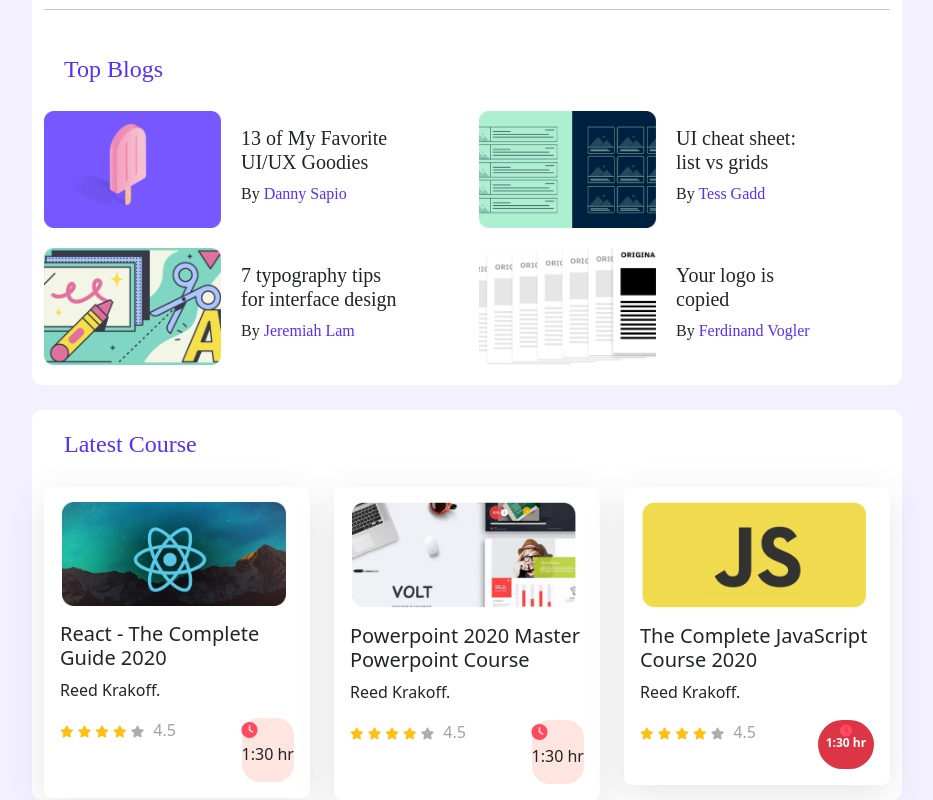
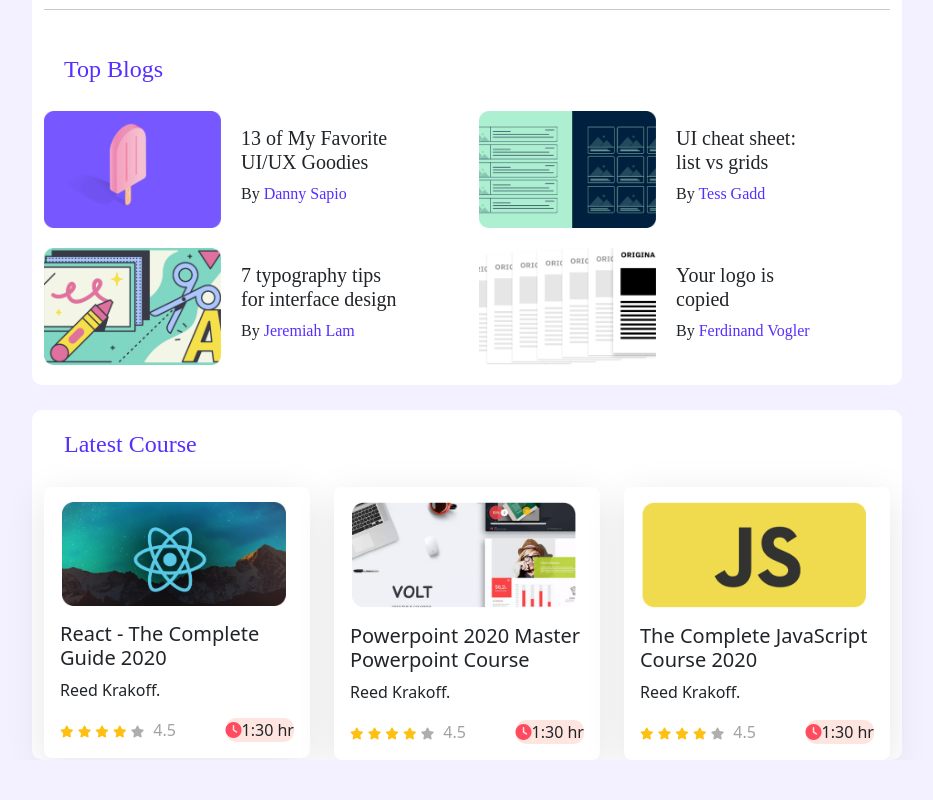
Before and after one commit to Farhan-Hasan-Nilok/Leader-Website, a plain HTML site: page index.html in a window 1280 px wide. Shown: the part 348-1148 px from the top of the page, without its empty margins (173-1106 px from the left). After the commit the page ends 1108 px from the top, so only its background shows below. Drawn offline with nearby package versions, Linux system fonts and the light colour scheme.

Commit message:
Complete

```diff
--- a/index.html
+++ b/index.html
@@ -9,6 +9,7 @@
     <link href="https://cdn.jsdelivr.net/npm/bootstrap@5.1.3/dist/css/bootstrap.min.css" rel="stylesheet"
         integrity="sha384-1BmE4kWBq78iYhFldvKuhfTAU6auU8tT94WrHftjDbrCEXSU1oBoqyl2QvZ6jIW3" crossorigin="anonymous">
     <link rel="stylesheet" href="style.css">
+    <link rel="stylesheet" href="https://unpkg.com/aos@next/dist/aos.css" />
     <script src="https://kit.fontawesome.com/5a7a7fb77b.js" crossorigin="anonymous"></script>
 </head>
 
@@ -89,7 +90,7 @@
                         <div>
                             <img src="images/blogs/blog-1.png" alt="">
                         </div>
-                        <div class="blog-align">
+                        <div class="blog-align"data-aos="fade-left">
                             <h4>13 of My Favorite<br>
                                 UI/UX Goodies</h4>
                             <p>By <span>Danny Sapio</span></p>
@@ -101,7 +102,7 @@
                         <div>
                             <img src="images/blogs/blog-2.png" alt="">
                         </div>
-                        <div class="blog-align">
+                        <div class="blog-align"data-aos="fade-left">
                             <h4>UI cheat sheet:<br>
                                 list vs grids</h4>
                             <p>By <span>Tess Gadd</span></p>
@@ -113,7 +114,7 @@
                         <div>
                             <img src="images/blogs/blog-3.png" alt="">
                         </div>
-                        <div class="blog-align">
+                        <div class="blog-align"data-aos="fade-left">
                             <h4>7 typography tips<br>
                                 for interface design</h4>
                             <p>By <span>Jeremiah Lam</span></p>
@@ -125,7 +126,7 @@
                         <div>
                             <img src="images/blogs/blog-4.png" alt="">
                         </div>
-                        <div class="blog-align">
+                        <div class="blog-align"data-aos="fade-left">
                             <h4>Your logo is<br>
                                 copied</h4>
                             <p>By <span>Ferdinand Vogler</span></p>
@@ -141,7 +142,7 @@
         <div class="courses">
             <div class="row row-cols-1 row-cols-md-3">
                 <div class="col">
-                    <div class="card">
+                    <div class="card" data-aos="fade-up">
                         <img src="images/courses/course-1.png" class="card-img-top" alt="...">
                         <div class="card-body">
                             <h5 class="card-title">React - The Complete Guide 2020</h5>
@@ -155,16 +156,20 @@
                                 <i class="fas fa-star empty"></i>
                                 <span>4.5</span>
                             </div>
-                            <div class="clock">
-                                <i class="fas fa-clock"></i>
-                                <p>1:30 hr </p>
+                            <div class="clock d-flex flex-row align-content-center">
+                                <div>
+                                    <i class="fas fa-clock d-inline"></i>
+                                </div>
+                                <div>
+                                    <p class=" mb-0">1:30 hr</p>
+                                </div>
                             </div>
                       </div>
                         </div>
                     </div>
                 </div>
                 <div class="col">
-                    <div class="card">
+                    <div class="card"data-aos="fade-up" data-aos-delay="400">
                         <img src="images/courses/course-2.png" class="card-img-top" alt="...">
                         <div class="card-body">
                             <h5 class="card-title">Powerpoint 2020 Master Powerpoint Course</h5>
@@ -178,16 +183,20 @@
                                     <i class="fas fa-star empty"></i>
                                     <span>4.5</span>
                                 </div>
-                                <div class=" clock">
-                                    <i class="fas fa-clock"></i>
-                                    <p>1:30 hr</p>
+                                <div class="clock d-flex flex-row align-content-center">
+                                    <div>
+                                        <i class="fas fa-clock d-inline"></i>
+                                    </div>
+                                    <div>
+                                        <p class=" mb-0">1:30 hr</p>
+                                    </div>
                                 </div>
                             </div>
                         </div>
                     </div>
                 </div>
                 <div class="col">
-                    <div class="card">
+                    <div class="card"data-aos="fade-up" data-aos-delay="500">
                         <img src="images/courses/course-3.png" class="card-img-top" alt="...">
                         <div class="card-body">
                             <h5 class="card-title">The Complete JavaScript Course 2020</h5>
@@ -201,9 +210,13 @@
                                     <i class="fas fa-star empty"></i>
                                     <span>4.5</span>
                                 </div>
-                                <div class=" bg-danger badge rounded-pill  clock ">
-                                    <i class="fas fa-clock"></i>
-                                    <p>1:30 hr</p>
+                                <div class="clock d-flex flex-row align-content-center">
+                                    <div>
+                                        <i class="fas fa-clock d-inline"></i>
+                                    </div>
+                                    <div>
+                                        <p class=" mb-0">1:30 hr</p>
+                                    </div>
                                 </div>
                             </div>
                         </div>
@@ -215,6 +228,13 @@
     <script src="https://cdn.jsdelivr.net/npm/bootstrap@5.1.3/dist/js/bootstrap.bundle.min.js"
         integrity="sha384-ka7Sk0Gln4gmtz2MlQnikT1wXgYsOg+OMhuP+IlRH9sENBO0LRn5q+8nbTov4+1p"
         crossorigin="anonymous"></script>
+
+        <script src="https://unpkg.com/aos@next/dist/aos.js"></script>
+        <script>
+            AOS.init({
+                duration: 1200
+            });
+        </script>
 </body>
 
 </html>
--- a/style.css
+++ b/style.css
@@ -113,18 +113,9 @@ footer{
 
 .clock{
      background-color: #FEE5DF;
-
-    border-radius: 18px;
-}
-
-
-.clock p{
-    /* margin-top: -2px;
-    margin-left: 5px; */
+    border-radius: 10px;
 }
 
 .fa-clock{
-    /* margin-top: 3px; */
     color: #FF4A60;
-    display: inline;
 }
```
